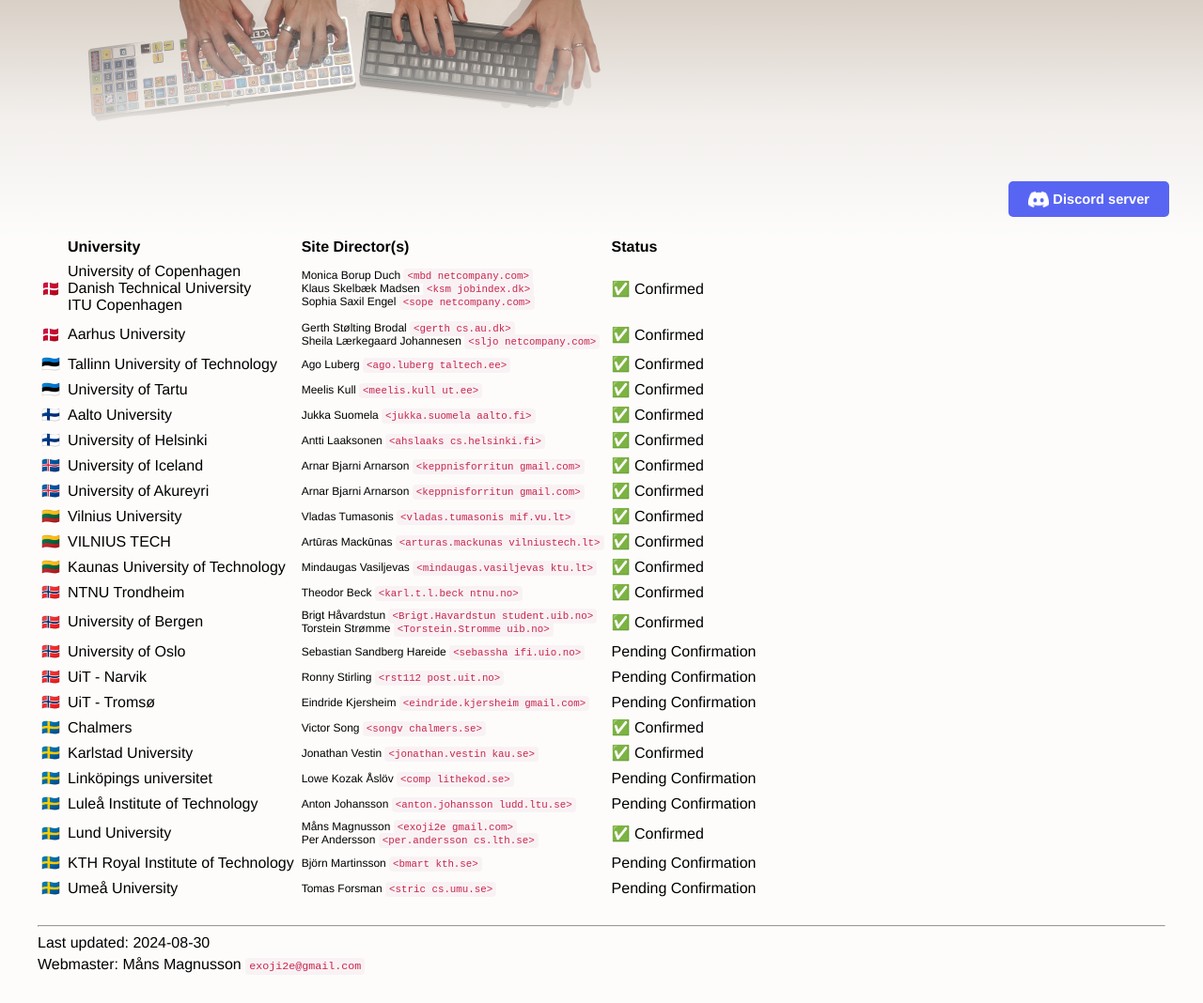
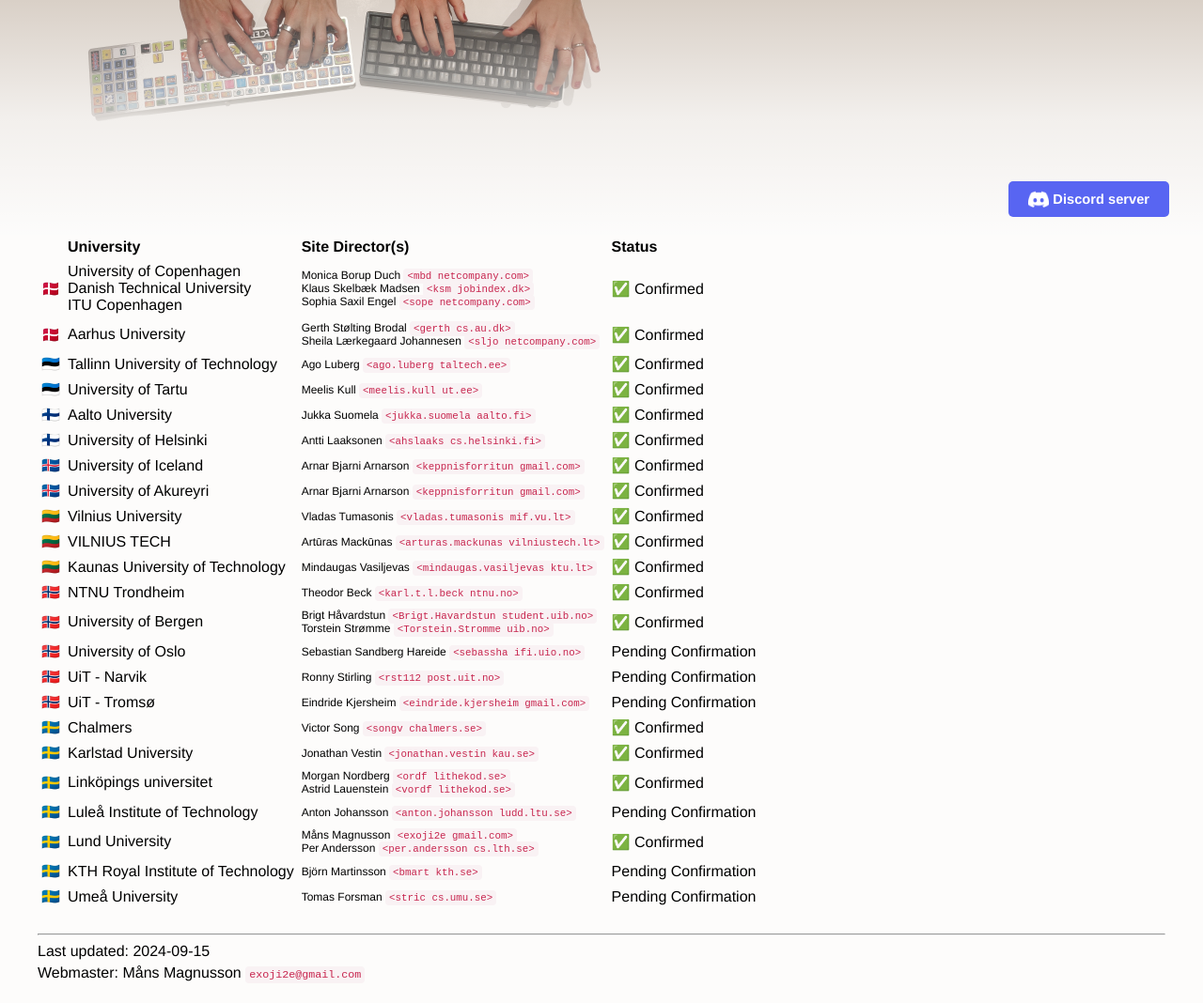
Before and after one commit to icpc/ncpc-web, a Jekyll site: the page built from ncpc2024/site_table.md, in a window 1280 px wide. Shown: the whole page at 94% size. Built offline with Jekyll 4.4.1, drawn with Linux system fonts in a browser that asks for light colours; our own code applies the rules of GitHub Pages for plain Markdown files.

Commit message:
[2024] confirm LiU

```diff
--- a/_config.yml
+++ b/_config.yml
@@ -10,7 +10,7 @@
   - scope:
       path: "ncpc2024"
     values:
-      lastUpdate: "2024-08-30"
+      lastUpdate: "2024-09-15"
 
 kramdown:
   parse_block_html: true
--- a/_data/ncpc2024sites.yml
+++ b/_data/ncpc2024sites.yml
@@ -123,9 +123,12 @@
       confirmed: true
 
     - name: Linköpings universitet
-      contact: Lowe Kozak Åslöv
-      email: "comp lithekod.se"
-      confirmed: false
+      contact: Morgan Nordberg
+      email: "ordf lithekod.se"
+      extra_contacts:
+        - name: Astrid Lauenstein
+          email: vordf lithekod.se
+      confirmed: true
 
     - name: Luleå Institute of Technology
       contact: Anton Johansson
```
